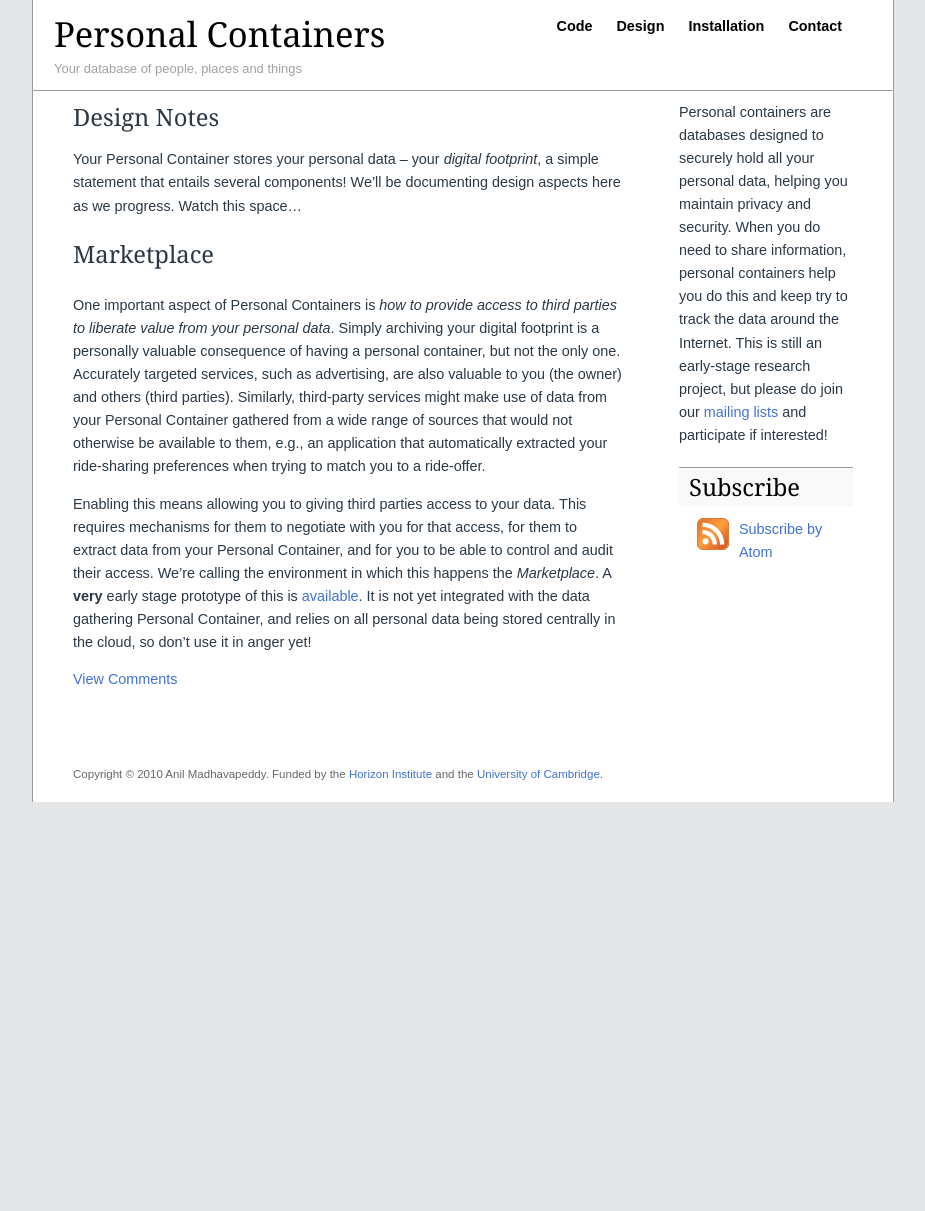
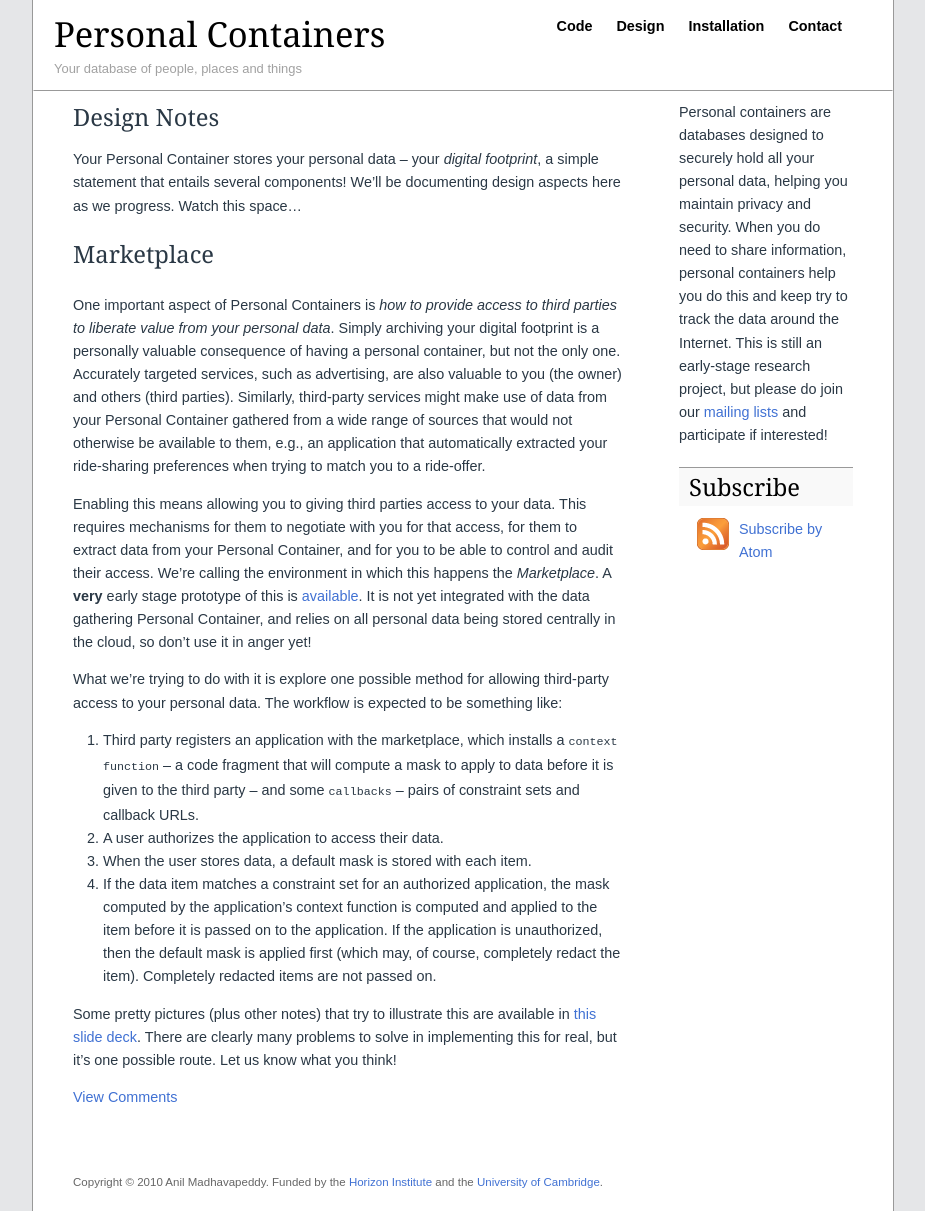
Before and after one commit to avsm/perscon.net, a Jekyll site: the page built from design.markdown, in a window 1280 px wide. Shown: the whole page, without its empty margins (177-1102 px from the left). Built offline with Jekyll 4.4.1, drawn with Linux system fonts in a browser that asks for light colours; comment, search, counter and statistics services are not loaded; before the commit the page ends 900 px from its top, so only the background shows below that.

Commit message:
adding more design note

```diff
--- a/design.markdown
+++ b/design.markdown
@@ -36,3 +36,27 @@
 stored centrally in the cloud, so don't use it in anger yet!
 
 [perscon-gae]: http://github.com/horizon-institute/equip-gae/tree/master/perscon/
+
+What we're trying to do with it is explore one possible method for
+allowing third-party access to your personal data.  The workflow is
+expected to be something like:
+
+1. Third party registers an application with the marketplace, which
+   installs a `context function` -- a code fragment that will compute
+   a mask to apply to data before it is given to the third party --
+   and some `callbacks` -- pairs of constraint sets and callback URLs.
+2. A user authorizes the application to access their data.
+3. When the user stores data, a default mask is stored with each item.
+4. If the data item matches a constraint set for an authorized
+   application, the mask computed by the application's context
+   function is computed and applied to the item before it is passed on
+   to the application.  If the application is unauthorized, then the
+   default mask is applied first (which may, of course, completely
+   redact the item).  Completely redacted items are not passed on.
+
+Some pretty pictures (plus other notes) that try to illustrate this
+are available in [this slide deck][slides].  There are clearly many
+problems to solve in implementing this for real, but it's one possible
+route.  Let us know what you think!
+
+[slides]: http://github.com/horizon-institute/notes/raw/master/datamodelling-theme_infoarch.pdf
```
